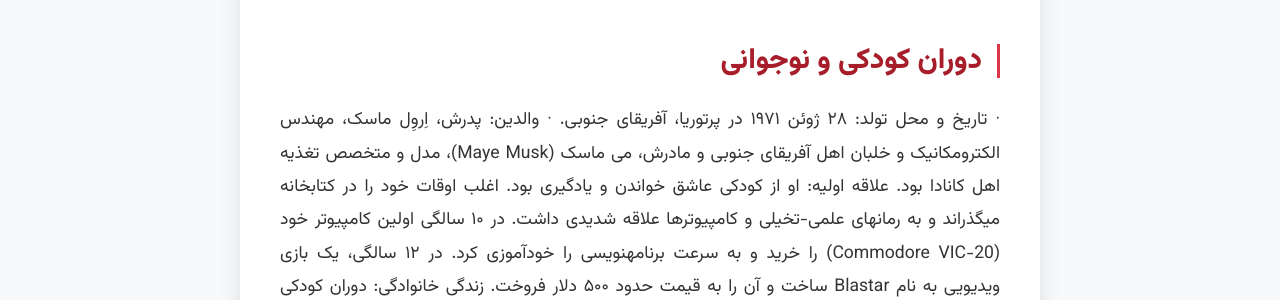
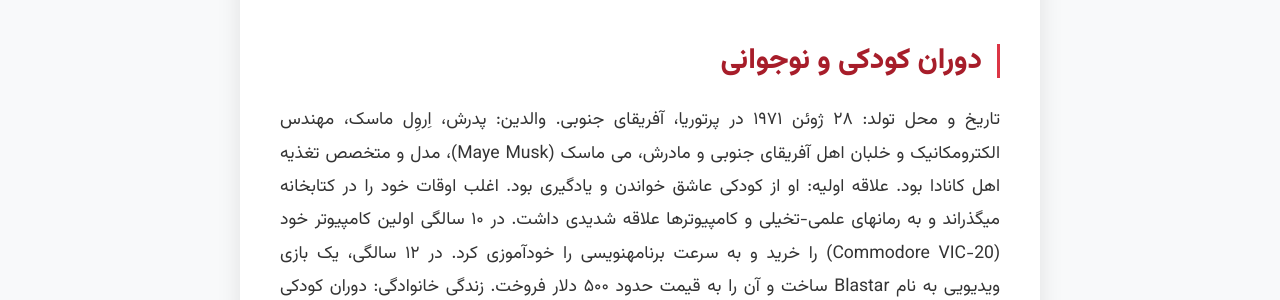
Before and after one commit to darkblog/darkblog.github.io, a Jekyll site: the page built from _posts/2025-1-2-17.md, in a window 1280 px wide and 900 px high, scrolled down 525 px. Shown: the part 146-446 px from the top of the window. Built offline with Jekyll 4.4.1, drawn with Linux system fonts in a browser that asks for light colours; some of the changed lines change nothing that is shown; some of the changed text lies outside the part shown.

Commit message:
Update 2025-1-2-17.md

```diff
--- a/_posts/2025-1-2-17.md
+++ b/_posts/2025-1-2-17.md
@@ -11,8 +11,8 @@ title: زندگینامه ایلان ماسک
 
 ## دوران کودکی و نوجوانی
 
-· تاریخ و محل تولد: ۲۸ ژوئن ۱۹۷۱ در پرتوریا، آفریقای جنوبی.
-· والدین: پدرش، اِروِل ماسک، مهندس الکترومکانیک و خلبان اهل آفریقای جنوبی و مادرش، می ماسک (Maye Musk)، مدل و متخصص تغذیه اهل کانادا بود. علاقه اولیه: او از کودکی عاشق خواندن و یادگیری بود. اغلب اوقات خود را در کتابخانه میگذراند و به رمانهای علمی-تخیلی و کامپیوترها علاقه شدیدی داشت. در ۱۰ سالگی اولین کامپیوتر خود (Commodore VIC-20) را خرید و به سرعت برنامهنویسی را خودآموزی کرد. در ۱۲ سالگی، یک بازی ویدیویی به نام Blastar ساخت و آن را به قیمت حدود ۵۰۰ دلار فروخت. زندگی خانوادگی: دوران کودکی چندان آرامی نداشت. والدینش زمانی که او ۱۰ ساله بود از هم جدا شدند و او بیشتر با پدرش زندگی میکرد که به گفته خودش رابطه دشواری با او داشت. در مدرسه نیز اغلب مورد آزار و اذیت قرار میگرفت.
+تاریخ و محل تولد: ۲۸ ژوئن ۱۹۷۱ در پرتوریا، آفریقای جنوبی.
+والدین: پدرش، اِروِل ماسک، مهندس الکترومکانیک و خلبان اهل آفریقای جنوبی و مادرش، می ماسک (Maye Musk)، مدل و متخصص تغذیه اهل کانادا بود. علاقه اولیه: او از کودکی عاشق خواندن و یادگیری بود. اغلب اوقات خود را در کتابخانه میگذراند و به رمانهای علمی-تخیلی و کامپیوترها علاقه شدیدی داشت. در ۱۰ سالگی اولین کامپیوتر خود (Commodore VIC-20) را خرید و به سرعت برنامهنویسی را خودآموزی کرد. در ۱۲ سالگی، یک بازی ویدیویی به نام Blastar ساخت و آن را به قیمت حدود ۵۰۰ دلار فروخت. زندگی خانوادگی: دوران کودکی چندان آرامی نداشت. والدینش زمانی که او ۱۰ ساله بود از هم جدا شدند و او بیشتر با پدرش زندگی میکرد که به گفته خودش رابطه دشواری با او داشت. در مدرسه نیز اغلب مورد آزار و اذیت قرار میگرفت.
 
 ## تحصیلات و مهاجرت
 
```
